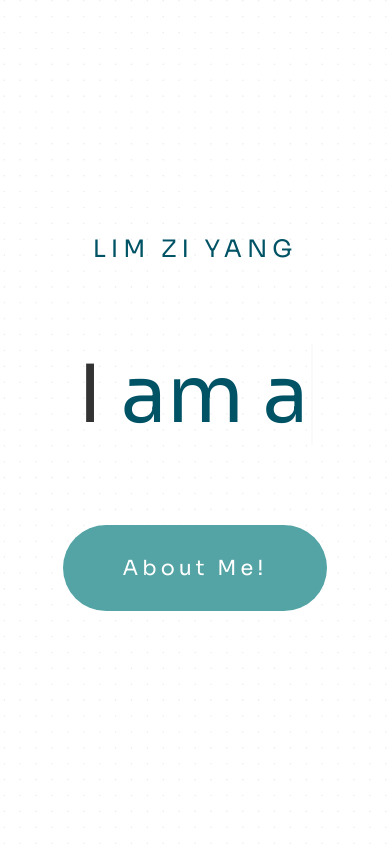
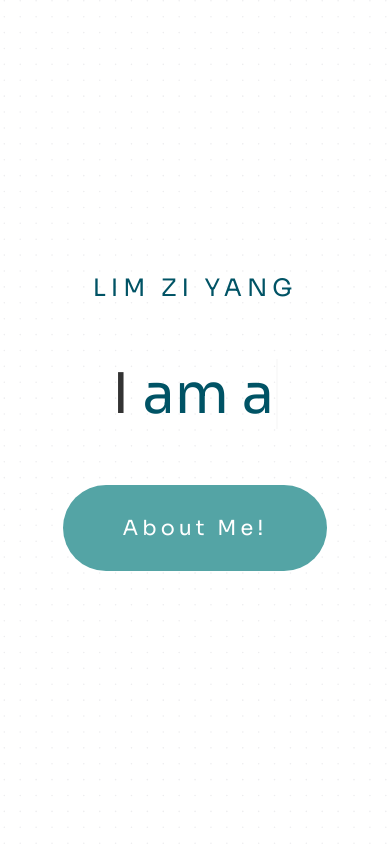
Before and after one commit to Ziyang-98/my-website-2.0, a React (Create React App) app: page / in a window 390 px wide. Shown: the top 846 px of the page. Built offline with nearby package versions, Linux system fonts and the light colour scheme.

Commit message:
feat: update typinf text font size for mobile

```diff
--- a/src/sections/home/index.module.scss
+++ b/src/sections/home/index.module.scss
@@ -26,6 +26,13 @@
   font-weight: normal;
   font-size: $heading-large;
   color: $text-light;
+  text-align: center;
+}
+
+@media screen and (max-width: 700px) {
+  .titleText {
+    font-size: $heading-medium;
+  }
 }
 
 .persona {
@@ -41,22 +48,20 @@
     "am a tech-enthusiast",
     "work on open-source projects",
     "read about latest tech trends",
+    "am still learning the latest js framework",
     "am a gamer",
-    "am a fan of turtles",
-    "play Tchoukball on the weekends",
+    "play sports on the weekends",
     "love to travel",
     "am learning how to cook",
-    "don't like to eat prawns",
-    "listen to kpop occasionally",
-    "love milkshakes",
-    "am still learning the latest js framework...",
+    "am not a fan of prawns",
+    "enjoy patronizing ice cream shops",
+    "like to snowboard",
     "know where you live!!",
-    "am joking about the previous one...",
-    "am sorry :')",
-    "hope that you aren't mad...",
+    "am joking...",
+    "hope that you aren't mad",
     "am not sure why you are still here...",
-    "hoped that you moved to other section",
-    "am repeating now",
+    "hoped that you moved to other sections",
+    "am going to repeat now",
     (
       type: 0.05,
       pause-typed: 0.5,
```
